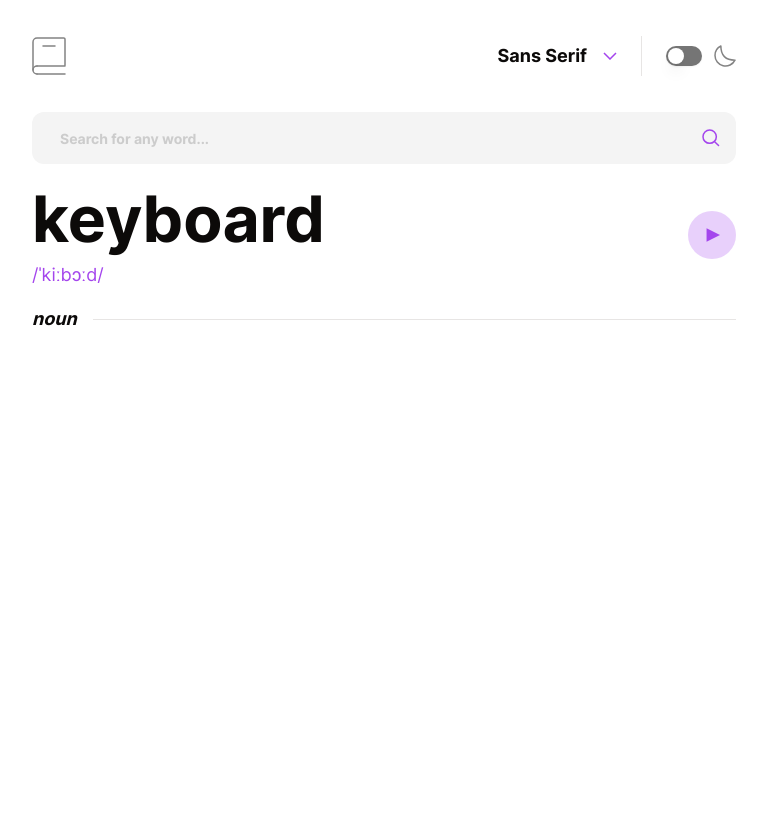
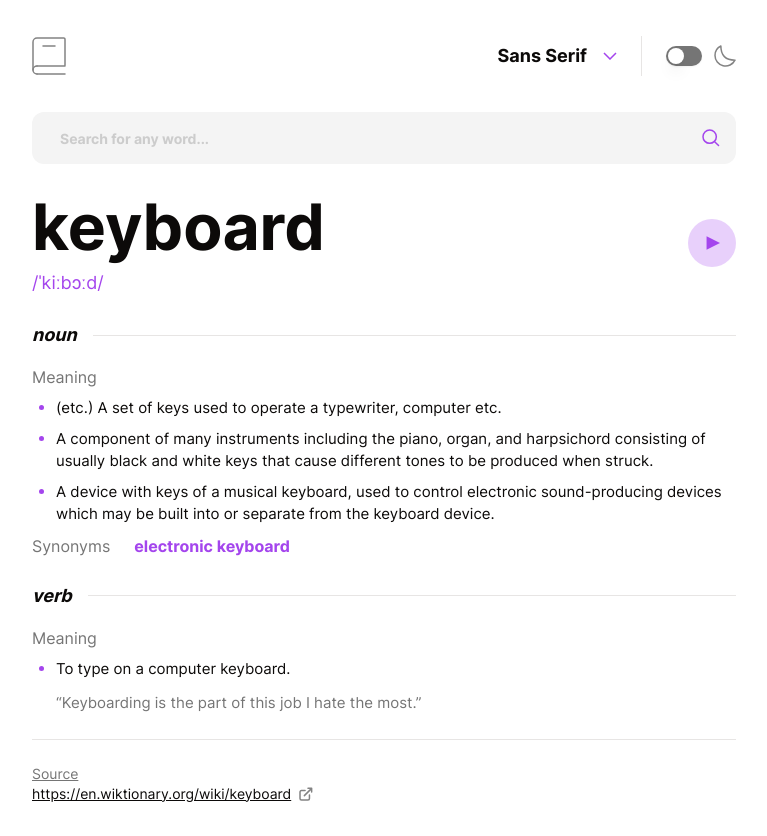
Before and after one commit to Clupai8o0/dictionary, a Next.js app: page / in a window 1280 px wide. Shown: the whole page, without its empty margins (256-1023 px from the left). Before the commit the page ends 800 px from the top, so only its background shows below. Built offline with nearby package versions, Linux system fonts and the light colour scheme.

Commit message:
final app design

```diff
--- a/components/app.tsx
+++ b/components/app.tsx
@@ -5,7 +5,7 @@ import { Separator } from "./ui/separator";
 const App = () => {
 	return (
 		<main>
-			<header className="flex justify-between item-center py-4">
+			<header className="flex justify-between item-center py-6">
 				<div className="flex flex-col items-start justify-center gap-1">
 					<h1 className="heading-l">keyboard</h1>
 					<span className="text-primary body-m">/ˈkiːbɔːd/</span>
@@ -19,7 +19,7 @@ const App = () => {
 				</div>
 			</header>
 
-			<section>
+			<section className="mb-6">
 				<header className="flex gap-4 items-center">
 					<h2 className="body-m italic font-bold">noun</h2>
 					<div className="w-full">
@@ -27,6 +27,65 @@ const App = () => {
 					</div>
 				</header>
 
+				<article className="mt-4">
+					<h1 className="text-base text-[#757575]">Meaning</h1>
+					<ul className="text-[15px] my-2 ml-6 list-disc [&>li]:mt-2 marker:text-primary">
+						<li>
+							(etc.) A set of keys used to operate a typewriter, computer etc.
+						</li>
+						<li>
+							A component of many instruments including the piano, organ, and
+							harpsichord consisting of usually black and white keys that cause
+							different tones to be produced when struck.
+						</li>
+						<li>
+							A device with keys of a musical keyboard, used to control
+							electronic sound-producing devices which may be built into or
+							separate from the keyboard device.
+						</li>
+					</ul>
+					<div className="flex gap-6">
+						<h1 className="text-base text-[#757575]">Synonyms</h1>
+						<ul className="text-base font-bold">
+							<li className="text-primary">electronic keyboard</li>
+						</ul>
+					</div>
+				</article>
+			</section>
+
+			<section className="mb-6">
+				<header className="flex gap-4 items-center">
+					<h2 className="body-m italic font-bold">verb</h2>
+					<div className="w-full">
+						<Separator />
+					</div>
+				</header>
+
+				<article className="mt-4">
+					<h1 className="text-base text-[#757575]">Meaning</h1>
+					<ul className="text-[15px] my-2 ml-6 list-disc [&>li]:mt-2 marker:text-primary">
+						<li>
+							<div className="flex flex-col gap-3">
+								<p>To type on a computer keyboard.</p>
+								<q className="text-[#757575]">
+									Keyboarding is the part of this job I hate the most.
+								</q>
+							</div>
+						</li>
+					</ul>
+				</article>
+			</section>
+
+			<Separator />
+
+			<section className="mt-6 mb-8">
+				<h1 className="body-s underline text-[#757575]">Source</h1>
+				<ul>
+					<li className="flex items-center gap-2 body-s underline">
+						<span>https://en.wiktionary.org/wiki/keyboard</span>
+						<span><img src="/images/icon-new-window.svg" alt="new window" /></span>
+					</li>
+				</ul>
 			</section>
 		</main>
 	);
```
